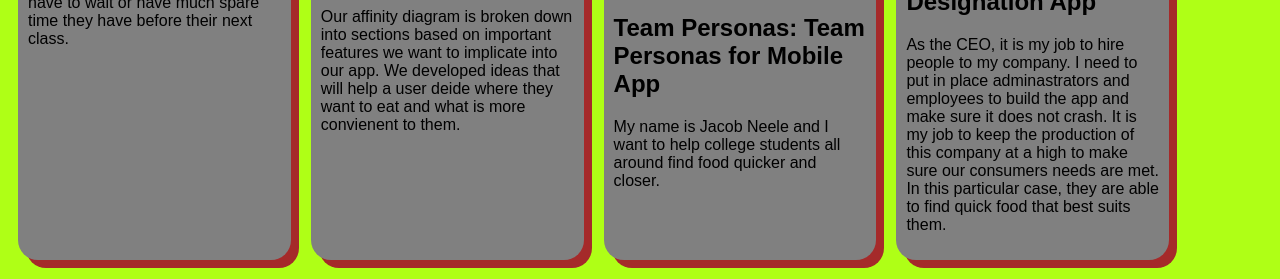
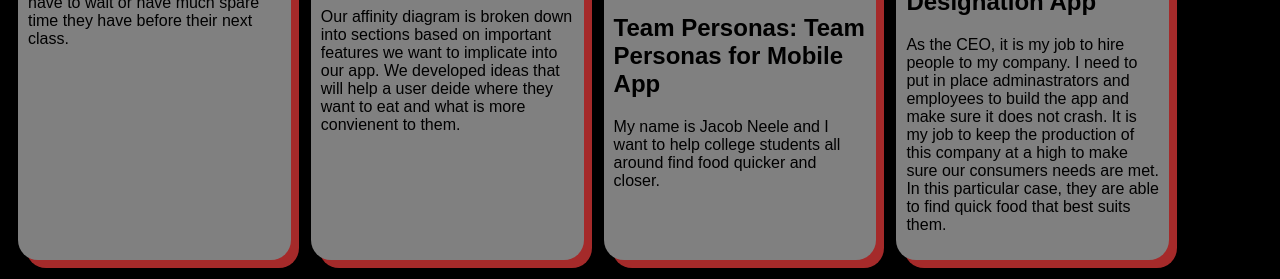
Before and after one commit to EliJB04/EliJB04.github.io, a plain HTML site: page index.html in a window 1280 px wide. Shown: the part 360-639 px from the top of the page. Drawn offline with Linux system fonts and the light colour scheme.

Commit message:
Update styles.css

```diff
--- a/styles.css
+++ b/styles.css
@@ -1,5 +1,5 @@
 body {
-    background-color: #AFFF16;
+    background-color: black;
     font-family: Arial, Helvetica, sans-serif;
     display: flex;
     flex-wrap: wrap;
```
